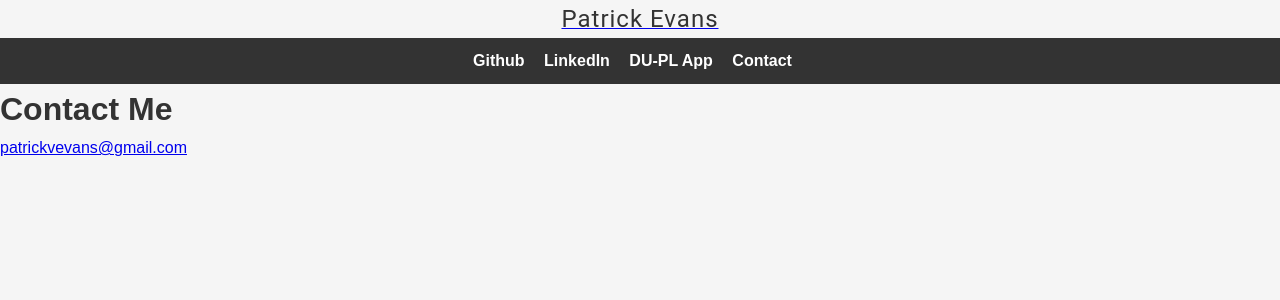
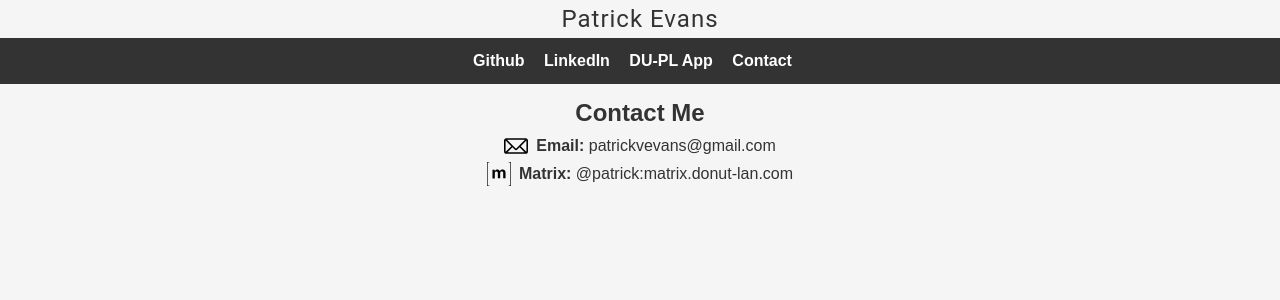
Before and after one commit to holysoles/portfolio-site, a Flask app: page /contact in a window 1280 px wide. Shown: the top 300 px of the page. Run offline with Flask 3, Linux system fonts and the light colour scheme.

Commit message:
update contact page

```diff
--- a/static/style.css
+++ b/static/style.css
@@ -44,6 +44,10 @@ article p {
   padding: 6px;
 }
 
+a {
+  transition: color 0.3s ease-in-out;
+}
+
 footer {
   margin-top: 20px;
   padding: 10px 0;
@@ -87,7 +91,8 @@ footer {
   text-decoration: none;
 }
 #wsite-title:hover {
-  text-decoration: underline; /* Optional: Underline on hover */
+  text-decoration: underline;
+  transition: text-decoration 5s ease-in-out;
 }
 
 /* Navigation styles */
@@ -118,10 +123,9 @@ footer {
   text-decoration: none;
   color: #fff;
   font-weight: bold;
-  transition: color 0.3s ease-in-out;
 }
 .nav-list a:hover {
-  color: #007bff;
+  color: #0251ef;
 }
 
 /* Responsive design for smaller screens */
@@ -194,3 +198,34 @@ code {
   padding: 0 10px;
   border-left: 5px solid #ffc000;
 }
+
+/* Style for contact page */
+div.contact-container {
+  margin-top: 10px;
+  text-align: center;
+}
+ul.contact-links {
+  list-style-type: none;
+  line-height: 1.75;
+}
+.link-with-logo {
+  display: flex;
+  align-items: center;
+  justify-content: center;
+  white-space: pre;
+}
+.link-with-logo img {
+  width: 24px; /* Adjust the width as needed */
+  height: 24px; /* Adjust the height as needed */
+  margin-right: 8px;
+}
+.link-with-logo span {
+  font-weight: bold;
+}
+.link-with-logo a {
+  text-decoration: none;
+  color: #333; /* Change the color as needed */
+}
+.link-with-logo a:hover {
+  color: #0251ef;
+}
--- a/templates/contact.html
+++ b/templates/contact.html
@@ -1,9 +1,20 @@
 {% extends 'layout.html' %}
 {% block content %}
-<div>
-    <h1>Contact Me</h1>
-    <p>
-        <a href="mailto:patrickvevans@gmail.com">patrickvevans@gmail.com</a>
-    </p>
+<div class="contact-container">
+    <h2>Contact Me</h1>
+    <div>
+        <ul class="contact-links">
+            <li class="link-with-logo">
+                <img src="{{ url_for('static', filename='email.svg') }}">
+                <span>Email: </span>
+                <a rel="me" href="mailto:patrickvevans@gmail.com">patrickvevans@gmail.com</a>
+            </li>
+            <li class="link-with-logo">
+                <img src="{{ url_for('static', filename='matrix.svg') }}">
+                <span>Matrix: </span>
+                <a rel="me" href="https://matrix.to/#/@patrick:matrix.donut-lan.com">@patrick:matrix.donut-lan.com</a>
+            </li>
+        </ul>
+    </div>
 </div>
 {% endblock %}
--- a/templates/layout.html
+++ b/templates/layout.html
@@ -1,11 +1,14 @@
-<!doctype html>
+<!DOCTYPE html>
+<html>
+    <head>
+        <title>Patrick Evans</title>
         <link rel="stylesheet" href="{{ url_for('static', filename='style.css') }}" />
+    </head>
+    <body>
         <div class="header">
             <div class="titlebar">
                 <span>
-            <a href="{{ url_for('home') }}">
-                <span id="wsite-title">Patrick Evans</span>
-            </a>
+                    <a id="wsite-title" href="{{ url_for('home') }}">Patrick Evans</a>
                 </span>
             </div>
             <nav class="navbar">
@@ -26,3 +29,5 @@
             {% block content %}
             {% endblock %}
         </div>
+    </body>
+</html>
```
Also changed, not shown: static/email.svg (added), static/matrix.svg (added). Lines whose indentation alone changed are shown as unchanged.
